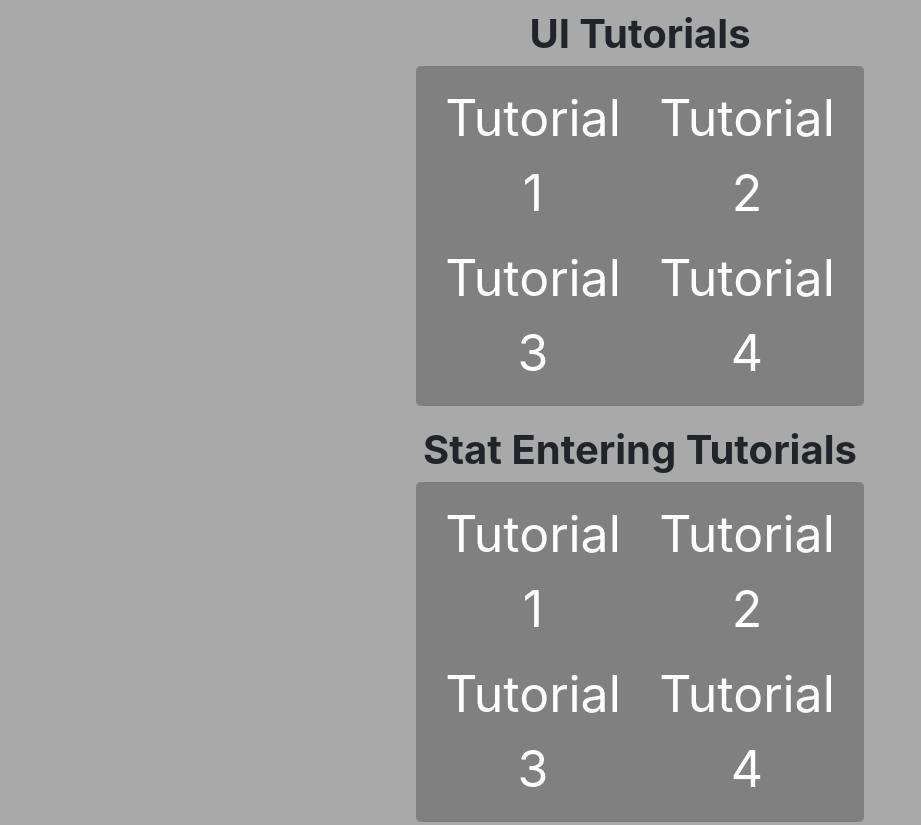
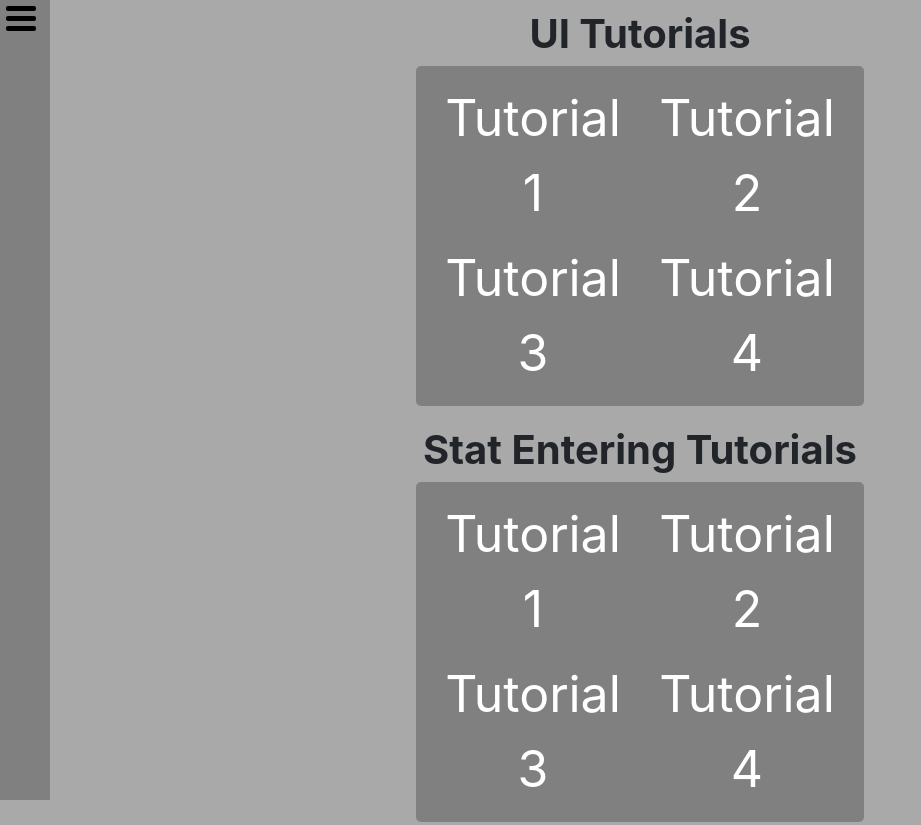
Before and after one commit to coderguy1777/SQBS2.0, an Electron app: page windows/tutorials.html in a window 1280 px wide. Shown: the top 825 px of the page, without its empty margins (0-921 px from the left). Drawn offline with nearby package versions, Linux system fonts and the light colour scheme.

Commit message:
Side nav prototype for base navigation made, next is too add icons for each window.

```diff
--- a/package.json
+++ b/package.json
@@ -10,7 +10,7 @@
   "author": "",
   "license": "ISC",
   "devDependencies": {
-    "electron": "^5.0.8",
+    "electron": "^5.0.10",
     "electron-cli": "^0.2.8"
   },
   "dependencies": {
--- /dev/null
+++ b/styling-zone/styles.css
@@ -0,0 +1,55 @@
+body {
+    margin: 0;
+    background-color: white;
+}
+
+.container-cover {
+    display: flex;
+    margin: 0;
+}
+
+.btn-holder {
+    display: flex;
+    justify-content: flex-start;
+}
+
+.item-container {
+    display: flex;
+    justify-content: center;
+    align-self: center;
+    flex-direction: column;
+    width: fit-content;
+    height: fit-content;
+    z-index: 1;
+    justify-content: center;
+    align-items: center;
+    background-color: transparent;
+    border-width: 0px;
+}
+
+span {
+    margin-top: 5px;
+    min-width: 30px;
+    background-color: black;
+    border-radius: 2px;
+    max-height: 5px;
+    -webkit-text-fill-color: transparent;
+}
+
+.inactive {
+    min-width: 0px;
+    min-height: 0%;
+    margin: 0;
+    float: left;
+    position: absolute;
+    background-color: transparent;
+}
+
+.active {
+    min-width: 50px;
+    min-height: 100%;
+    margin: 0;
+    float: left;
+    position: absolute;
+    background-color: gray;
+}
--- /dev/null
+++ b/windows/sidebar.css
@@ -0,0 +1,50 @@
+.container-cover {
+    display: flex;
+    margin: 0;
+}
+
+.btn-holder {
+    display: flex;
+    justify-content: flex-start;
+}
+
+.item-container {
+    display: flex;
+    justify-content: center;
+    align-self: center;
+    flex-direction: column;
+    width: fit-content;
+    height: fit-content;
+    z-index: 1;
+    justify-content: center;
+    align-items: center;
+    background-color: transparent;
+    border-width: 0px;
+}
+
+span {
+    margin-top: 5px;
+    min-width: 30px;
+    background-color: black;
+    border-radius: 2px;
+    max-height: 5px;
+    -webkit-text-fill-color: transparent;
+}
+
+.inactive {
+    min-width: 0px;
+    min-height: 0%;
+    margin: 0;
+    float: left;
+    position: absolute;
+    background-color: transparent;
+}
+
+.active {
+    min-width: 50px;
+    min-height: 100%;
+    margin: 0;
+    float: left;
+    position: absolute;
+    background-color: gray;
+}
--- a/windows/tutorials.html
+++ b/windows/tutorials.html
@@ -4,12 +4,24 @@
         <meta charset="utf-8">
         <meta name="viewport" content="width=device-width, initial-scale=1, shrink-to-fit=no">
         <link rel="stylesheet" href="https://stackpath.bootstrapcdn.com/bootstrap/4.3.1/css/bootstrap.min.css" integrity="sha384-ggOyR0iXCbMQv3Xipma34MD+dH/1fQ784/j6cY/iJTQUOhcWr7x9JvoRxT2MZw1T" crossorigin="anonymous">
+        <link rel="stylesheet" type="text/css" href="sidebar.css">
         <title>Tutorials for SQBS 2.0</title>
         <link href="https://fonts.googleapis.com/css?family=Roboto&display=swap" rel="stylesheet">
         <link rel="stylesheet" type="text/css" href="tutorials.css">
     </head>
     <body>
         <!--TO_DO: Work on nav bar next, side nav bar-->
+        <div class="container-cover">
+            <div class="active" id="stat-nav-bar">
+                <div class="btn-holder">
+                    <button class="item-container" id="nav-show-btn">
+                        <span>'\0'</span>
+                        <span>'\0'</span>
+                        <span>'\0'</span>
+                    </button>
+                </div>
+            </div>
+        </div>
         <div class="container">
             <div class="d-flex justify-content-center">
                 <div class="page-header d-flex align-items-center">
```
Also changed, not shown: styling-zone/index.html (added, +22 -0 lines), styling-zone/script.js (added, +19 -0 lines), 1 other file.
